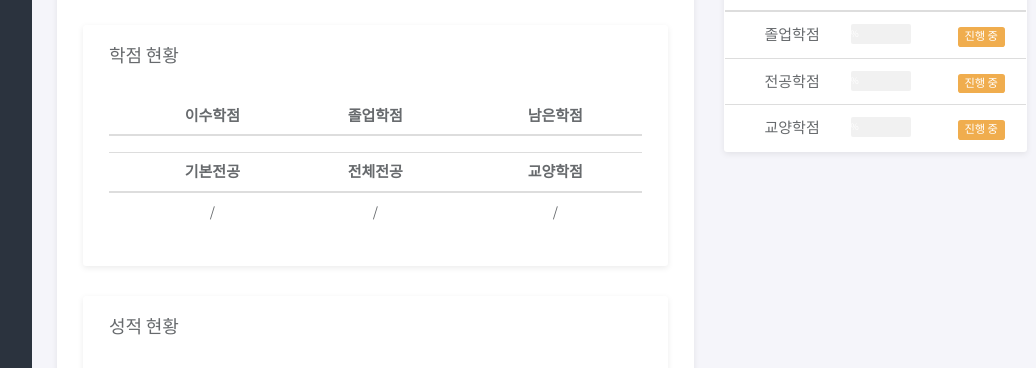
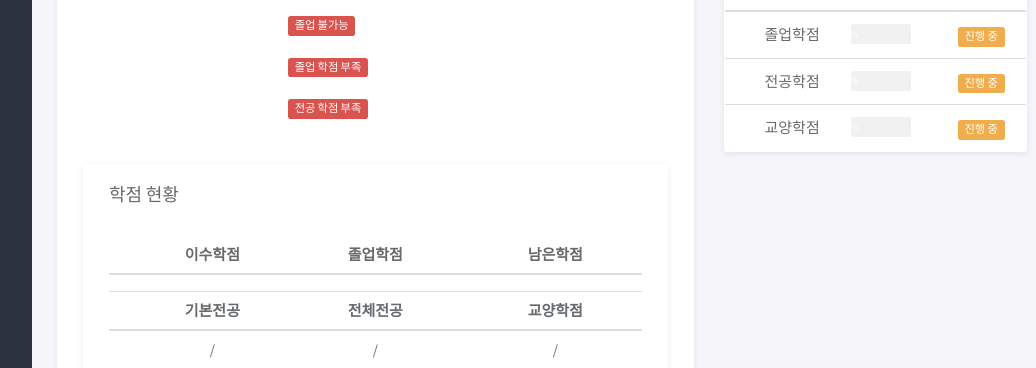
Before and after one commit to min-ki/WKU_ACADEMIC_INFOMATION, a Django app: template webcrawler/templates/webcrawler/index.html in a window 1280 px wide. Shown: the part 421-789 px from the top of the page, without its empty margins (228-1264 px from the left). Run offline with Django 3.2, Linux system fonts and the light colour scheme; the template is opened without the code that fills it, so the values that code supplies are empty; some libraries are stand-ins or nearby versions.

Commit message:
index 페이지 사용자 졸업 정보 상태 표시

```diff
--- a/webcrawler/templates/webcrawler/index.html
+++ b/webcrawler/templates/webcrawler/index.html
@@ -30,6 +30,12 @@
             <p class="user_info">학년 : {{ user_info.3 }}</p>
             <p class="user_info">이수학기 :{{ user_info.5 }}</p>
             <p class="user_info">학과 : {{ user_info.6 }}</p>
+          </div>
+
+          <div class="col-sm-4 col-md-4 user_info_container">
+            <p class="user_info"><span class="label label-danger">졸업 불가능</span></p>
+            <p class="user_info"><span class="label label-danger">졸업 학점 부족</span></p>
+            <p class="user_info"><span class="label label-danger">전공 학점 부족</span></p>
           </div>
         </div>
       </div>
```
